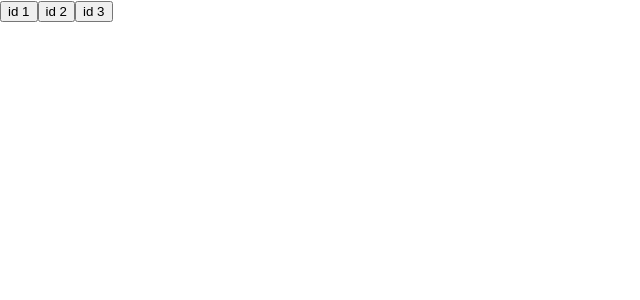
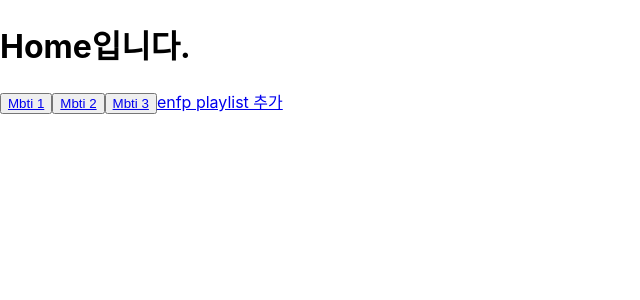
Before and after one commit to MGCWingcombo/Playlist_Client, a React (Create React App) app: page /mbti in a window 1280 px wide. Shown: the top 300 px of the page, without its empty margins (0-640 px from the left). Built offline with nearby package versions, Linux system fonts and the light colour scheme.

Commit message:
대체 페이지간 props 어떻게 넘김??

```diff
--- a/package.json
+++ b/package.json
@@ -26,6 +26,7 @@
       "react-app/jest"
     ]
   },
+  "proxy": "http://localhost:8080",
   "browserslist": {
     "production": [
       ">0.2%",
--- a/src/App.js
+++ b/src/App.js
@@ -1,10 +1,10 @@
 import React from "react";
 import MbtiTest from "./Pages/MbtiTest";
-import { BrowserRouter, Routes, Route, Link } from "react-router-dom";
+import { BrowserRouter, Routes, Route } from "react-router-dom";
 import Home from "./Pages/Home";
 import "./App.css";
 import Addlist from "./Pages/Addlist/Addlist";
-import Endmbti from "./Pages/Endmbti";
+import Endmbti from "./Pages/Endmbti/Endmbti";
 
 function App() {
   return (
@@ -13,7 +13,7 @@ function App() {
         <Routes>
           <Route path="/*" element={<Home />} />
           <Route path="Addmbti" element={<Addlist />} />
-          <Route path="mbti" element={<MbtiTest />} />
+          <Route path="mbti-test" element={<MbtiTest />} />
           <Route path="Addmbti/Endmbti" element={<Endmbti />} />
         </Routes>
       </BrowserRouter>
--- a/src/Components/Btn.js
+++ b/src/Components/Btn.js
@@ -1,48 +1,41 @@
-import React, {useState, useEffect} from 'react';
-import axios from 'axios';
+import React, { useState } from "react";
+import axios from "axios";
 
 const Btn = ({ id }) => {
-
   const [mbtis, setMbtis] = useState(null);
   const [error, setError] = useState(null);
-
-
-
+  const hello = id;
 
   const holder = async () => {
     try {
       setError(null);
       setMbtis(null);
-            await axios.get('https://jsonplaceholder.typicode.com/posts?_start=0&_end=5', {
+      await axios
+        .get("https://jsonplaceholder.typicode.com/posts?_start=0&_end=5", {
           params: {
-                    id:id
-                }
-            }).then(res=>{
+            id: hello,
+          },
+        })
+        .then((res) => {
           setMbtis(res.data);
           console.log("성공");
-            }).catch(err=>{
-                console.log("실패")
-                setError(err)
-                throw err
         })
-        } catch (e){
+        .catch((err) => {
+          console.log("실패");
+          setError(err);
+          throw err;
+        });
+    } catch (e) {
       return <div>에러가 발생했습니다.</div>;
     }
   };
 
-    var keys = JSON.stringify(mbtis, ["id","title"], 2);
+  var keys = JSON.stringify(mbtis, ["id", "title"], 2);
 
   return (
     <>
-            <button onClick={holder}>id {id}</button>
-            {mbtis && (
-                <textarea
-                    rows={7}
-                    value={keys}
-                    readOnly={true}
-                    />
-            )}
-
+      <button onClick={holder}>id {hello}</button>
+      {mbtis && <textarea rows={7} value={keys} readOnly={true} />}
     </>
   );
 };
--- a/src/Pages/Addlist/Addlist.js
+++ b/src/Pages/Addlist/Addlist.js
@@ -1,8 +1,9 @@
-import React, { useState } from "react";
+import React from "react";
 import { Link } from "react-router-dom";
-import axios from "axios";
 import * as S from "./Style";
 import SideMbti from "../../Components/SideMbti/SideMbti";
+import { useNavigate } from "react-router-dom";
+import Endmbti from "../Endmbti/Endmbti";
 
 // const mbtiData = [
 //   {
@@ -13,36 +14,11 @@ import SideMbti from "../../Components/SideMbti/SideMbti";
 //   },
 // ];
 
-const Addlist = ({ id }) => {
-  const [mbtis, setMbtis] = useState(null);
-  const [error, setError] = useState(null);
-
-  const holder = async () => {
-    try {
-      setError(null);
-      setMbtis(null);
-      await axios
-        .get("https://jsonplaceholder.typicode.com/posts?_start=0&_end=5", {
-          params: {
-            id: id,
-          },
-        })
-        .then((res) => {
-          setMbtis(res.data);
-          console.log("성공");
-        })
-        .catch((err) => {
-          console.log("실패");
-          setError(err);
-          throw err;
-        });
-    } catch (e) {
-      return <div>에러가 발생했습니다.</div>;
-    }
-  };
-
-  var keys = JSON.stringify(mbtis, ["id", "title"], 2);
-
+const Addlist = ({ mbti }) => {
+  const navigate = useNavigate();
+  function navigateClick() {
+    navigate("./Addmbti/Endmbti", { id: 1 });
+  }
   return (
     <>
       <S.Content>
@@ -55,21 +31,30 @@ const Addlist = ({ id }) => {
             <div>당신을 위한 플레이리스트는</div>
           </S.Ment>
           <S.backImage>
-            <img className="img" src={require("../../assets/mbtiImg.png")} />
-            <span>ID : {id}</span>
+            <img
+              className="img"
+              src={require("../../assets/mbtiImg.png")}
+              alt="mbtibackimg"
+            />
+            <span>{mbti}</span>
           </S.backImage>
-          <Link to="Endmbti">
-            <S.Btn>내 플레이리스트에 추가하기</S.Btn>
+          <Link to="./Endmbti">
+            <Endmbti onClick={navigateClick}>
+              내 플레이리스트에 추가하기
+            </Endmbti>
           </Link>
         </S.Contents>
         <div className="right">
           <SideMbti />
         </div>
-
-        {mbtis && <p>{keys}</p>}
       </S.Content>
     </>
   );
 };
-
+// {() => {
+//   navigate({
+//     pathname: "./Addmbti/Endmbti",
+//     state: { id: 1 },
+//   });
+// }}
 export default Addlist;
--- a/src/Pages/Endmbti.js
+++ b/src/Pages/Endmbti/Endmbti.js
@@ -1,9 +1,14 @@
 import React, { useState, useEffect } from "react";
 import axios from "axios";
+import { useLocation } from "react-router-dom";
+import * as S from "./Style";
 
-const Endmbti = () => {
+const Endmbti = ({ iddd }) => {
   const [mbtis, setMbtis] = useState(null);
   const [error, setError] = useState(null);
+
+  const location = useLocation();
+  console.log(location);
 
   useEffect(() => {
     const holder = async () => {
@@ -26,7 +31,7 @@ const Endmbti = () => {
             throw err;
           });
       } catch (e) {
-        return <div>에러가 발생했습니다.</div>;
+        if (error) return <div>에러가 발생했습니다.</div>;
       }
     };
 
@@ -36,7 +41,12 @@ const Endmbti = () => {
   var keys = JSON.stringify(mbtis, ["id", "title"], 2);
 
   return (
-    <div>{mbtis && <textarea rows={7} value={keys} readOnly={true} />}</div>
+    <>
+      {/* <div>{mbtis && <textarea rows={7} value={keys} readOnly={true} />}</div>
+       */}
+      <S.Btn>내 플레이리스트에 추가하기</S.Btn>
+      {/* <h1>{keys}</h1> */}
+    </>
   );
 };
 
--- /dev/null
+++ b/src/Pages/Endmbti/Style.js
@@ -0,0 +1,13 @@
+import styled from "styled-components";
+
+export const Btn = styled.button`
+  font-family: "NanumBold";
+  background: #6578a7;
+  color: white;
+  font-size: 1.4rem;
+  width: 400px;
+  height: 60px;
+  border: 1px solid #6578a7;
+  border-radius: 50px;
+  margin-bottom: 30vh;
+`;
--- a/src/Pages/Home.js
+++ b/src/Pages/Home.js
@@ -7,16 +7,16 @@ const Home = () => {
     <div>
       <h1>Home입니다.</h1>
       <button>
-        <Link to="mbti">Mbti 1 </Link>
+        <Link to="mbti-test">Mbti 1 </Link>
       </button>
       <button>
-        <Link to="mbti">Mbti 2</Link>
+        <Link to="mbti-test">Mbti 2</Link>
       </button>
       <button>
-        <Link to="mbti">Mbti 3</Link>
+        <Link to="mbti-test">Mbti 3</Link>
       </button>
 
-      <Link to="Addmbti">playlist 추가</Link>
+      <Link to="Addmbti">enfp playlist 추가</Link>
     </div>
   );
 };
```
Also changed, not shown: 1 other file (tests, documents, lock files or other folders). Lines whose indentation alone changed are shown as unchanged.
